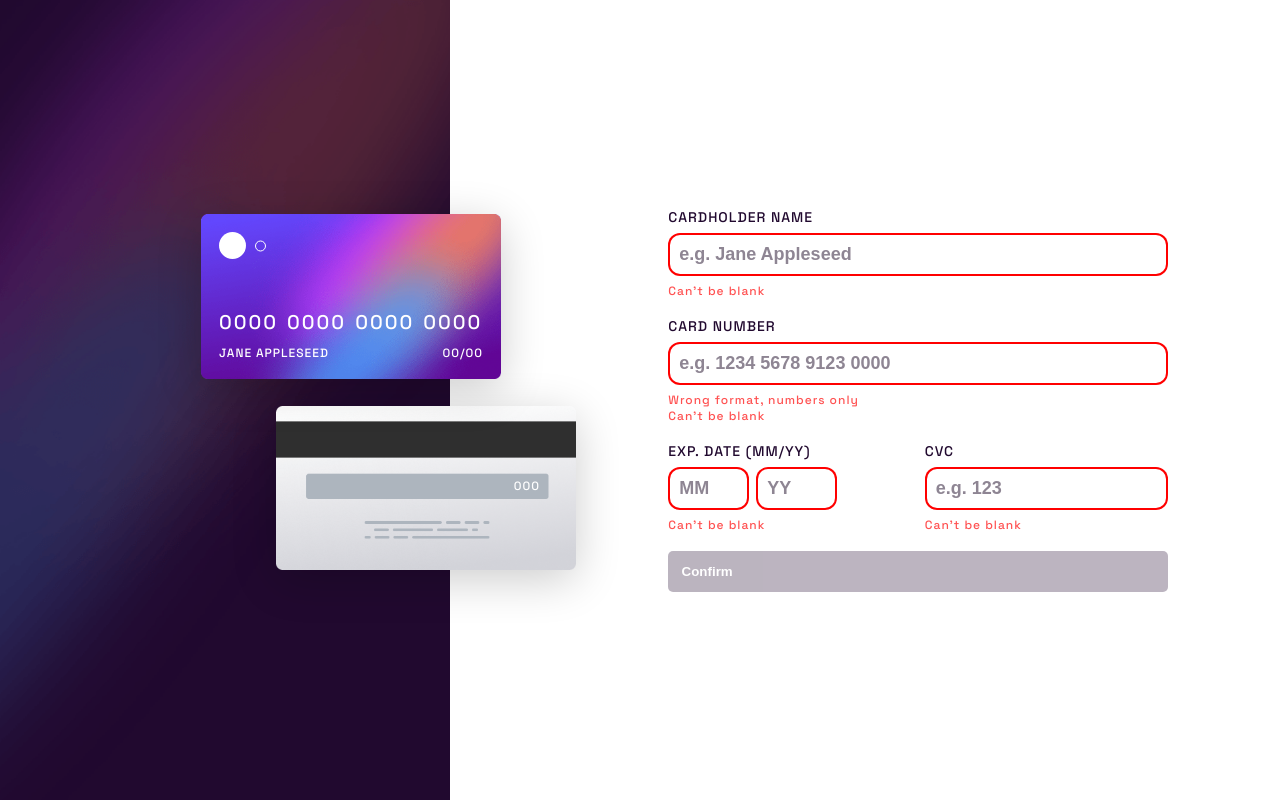
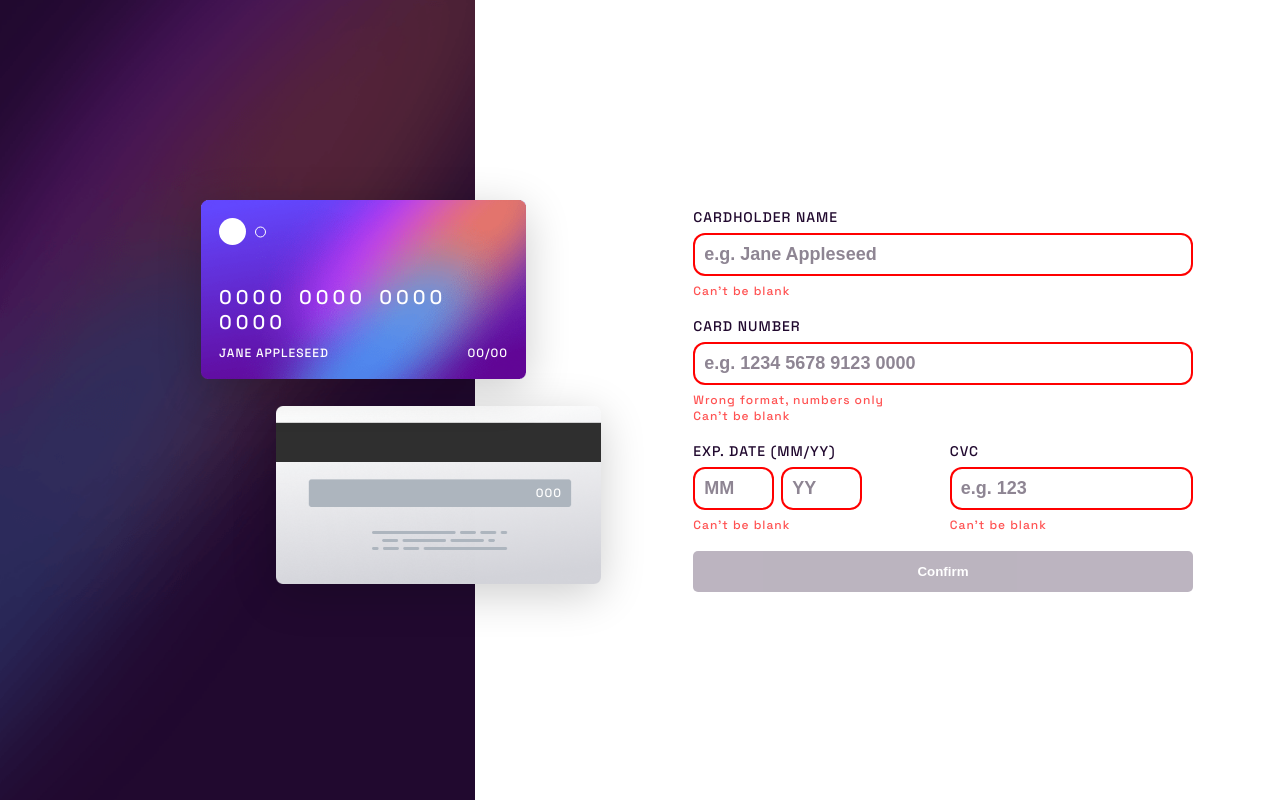
Before and after one commit to SahilGill003/interactive-card-details-form, a plain HTML site: page index.html in a window 1280 px wide. Drawn offline with Linux system fonts and the light colour scheme.

Commit message:
fixes browser compatibility issues

```diff
--- a/styles.css
+++ b/styles.css
@@ -133,7 +133,7 @@ main {
 
 .card-section-bg {
   background-image: url('./images/bg-main-mobile.png');
-  background-size: 100%;
+  background-size: cover;
   background-repeat: no-repeat;
   padding: 1em;
   position: relative;
@@ -142,9 +142,8 @@ main {
 
 .front-card-img,
 .back-card-img {
-  width: calc(33vh + 10vw + 2em);
-  max-width: 300px;
-  min-width: 100px;
+  width: 275px;
+  height: auto;
   /* fixes gap under the image */
   display: flex;
 }
@@ -215,12 +214,10 @@ main {
 
 .card-number {
   margin-block: 0.5em;
-  font-size: 1.1em;
   letter-spacing: min(0.4vw, 2px);
   word-spacing: min(0.4vw, 2px);
+  font-size: 1em;
 }
-
-.front-card-img {}
 
 .form-section {
   --padding: 1em;
@@ -271,6 +268,7 @@ main {
   border: none;
   text-align: center;
   cursor: pointer;
+  align-items: center;
 }
 
 .custom-btn:hover {
@@ -366,4 +364,15 @@ form.submitted {
     margin-inline: auto;
   }
 
+  .card-number {
+    letter-spacing: min(0.4vw, 4px);
+    word-spacing: min(0.4vw, 4px);
+    font-size: 1.1em;
+  }
+
+  .front-card-img,
+  .back-card-img {
+    width: 325px;
+  }
+
 }
```
